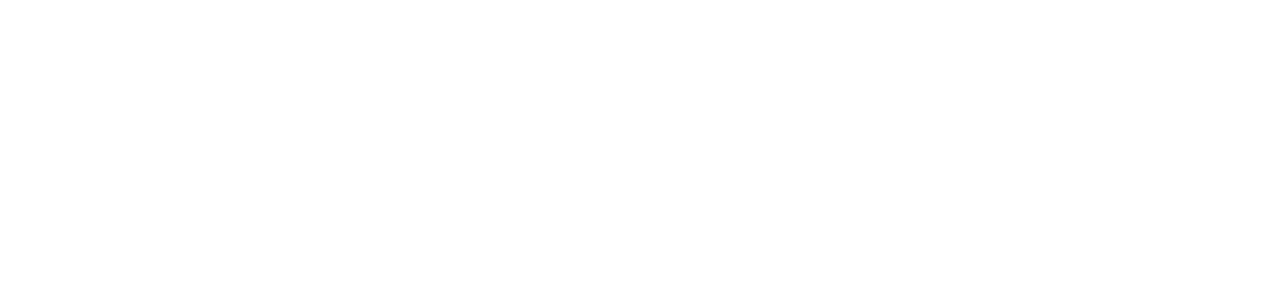
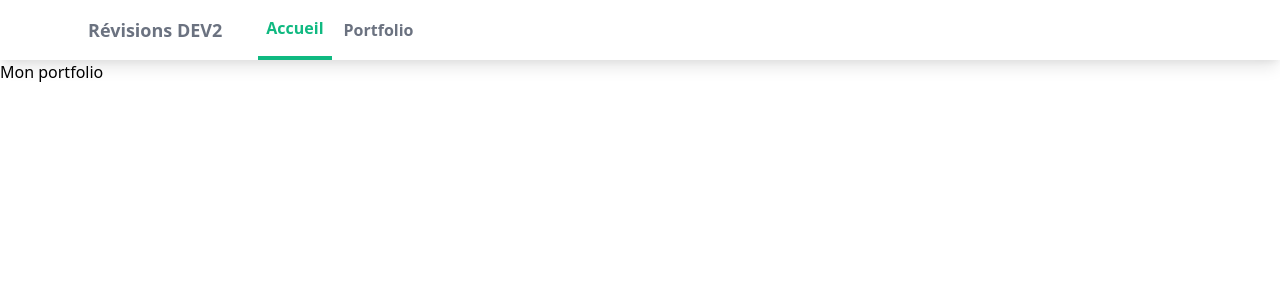
Before and after one commit to bezedache29/revisions-vue, a Vue app: page /portfolio in a window 1280 px wide. Before the commit this address had no page. Shown: the top 300 px of the page. Built offline with nearby package versions, Linux system fonts and the light colour scheme.

Commit message:
Navbar + Page Home + Page Portfolio + router link

```diff
--- a/src/App.vue
+++ b/src/App.vue
@@ -1,12 +1,15 @@
 <template>
+  <NavbarApp />
   <router-view></router-view>
 </template>
 
 <script>
+import NavbarApp from './components/partials/Navbar/NavbarApp.vue'
 
 export default {
   name: 'App',
   components: {
+    NavbarApp
   }
 }
 </script>
--- /dev/null
+++ b/src/components/partials/Navbar/NavbarApp.vue
@@ -0,0 +1,52 @@
+<template>
+  <!-- Navbar goes here -->
+	<nav class="bg-white shadow-lg">
+		<div class="max-w-6xl mx-auto px-4">
+			<div class="flex justify-between">
+				<div class="flex space-x-7">
+					<!-- Website Logo -->
+					<div>
+            <router-link :to="home" class="flex items-center py-4 px-2">
+              <!-- <img src="logo.png" alt="Logo" class="h-8 w-8 mr-2" /> -->
+							<span class="font-semibold text-gray-500 text-lg"
+								>Révisions DEV2</span
+							>
+            </router-link>
+					</div>
+					<!-- Primary Navbar items -->
+					<div class="hidden md:flex items-center space-x-1">
+            <router-link :to="home" class="py-4 px-2 text-green-500 border-b-4 border-green-500 font-semibold ">
+              Accueil
+            </router-link>
+            <router-link :to="portfolio" class="py-4 px-2 text-gray-500 font-semibold hover:text-green-500 transition duration-300">
+              Portfolio
+            </router-link>
+					</div>
+				</div>
+			</div>
+		</div>
+	</nav>
+</template>
+
+<script>
+  export default {
+    name:"navbar-app",
+    data() {
+      return {
+
+      }
+    },
+    computed: {
+      home() {
+        return { name: 'home-app' }
+      },
+      portfolio() {
+        return { name: 'portfolio' }
+      }
+    }
+  }
+</script>
+
+<style scoped>
+
+</style>
--- /dev/null
+++ b/src/pages/Home/HomeApp.vue
@@ -0,0 +1,20 @@
+<template>
+  <section class="container mx-auto my-5">
+    <h1 class="text-center text-4xl font-bold border p-2 rounded-md bg-green-400 text-white">Ma page de présentation</h1>
+  </section>
+</template>
+
+<script>
+  export default {
+    name:"home-app",
+    data() {
+      return {
+
+      }
+    },
+  }
+</script>
+
+<style scoped>
+
+</style>
--- /dev/null
+++ b/src/pages/Projects/ProjectsApp.vue
@@ -0,0 +1,20 @@
+<template>
+  <div>
+    <h1>Mon portfolio</h1>
+  </div>
+</template>
+
+<script>
+  export default {
+    name:"projects-app",
+    data() {
+      return {
+
+      }
+    },
+  }
+</script>
+
+<style scoped>
+
+</style>
--- a/src/router/index.js
+++ b/src/router/index.js
@@ -1,17 +1,18 @@
 import { createWebHistory, createRouter } from "vue-router"
-import HelloWorld from "../components/HelloWorld.vue"
+import HomeApp from '../pages/Home/HomeApp.vue'
+import ProjectsApp from '../pages/Projects/ProjectsApp.vue'
 
 const routes = [
   {
     path: "/",
-    name: "Home",
-    component: HelloWorld,
+    name: "home-app",
+    component: HomeApp,
   },
-  // {
-  //   path: "/projets",
-  //   name: "Projets",
-  //   component: Projects,
-  // },
+  {
+    path: "/portfolio",
+    name: "portfolio",
+    component: ProjectsApp,
+  },
 ];
 
 const router = createRouter({
```
Also changed, not shown: src/components/TitleH1/TitleH1.vue (added).
